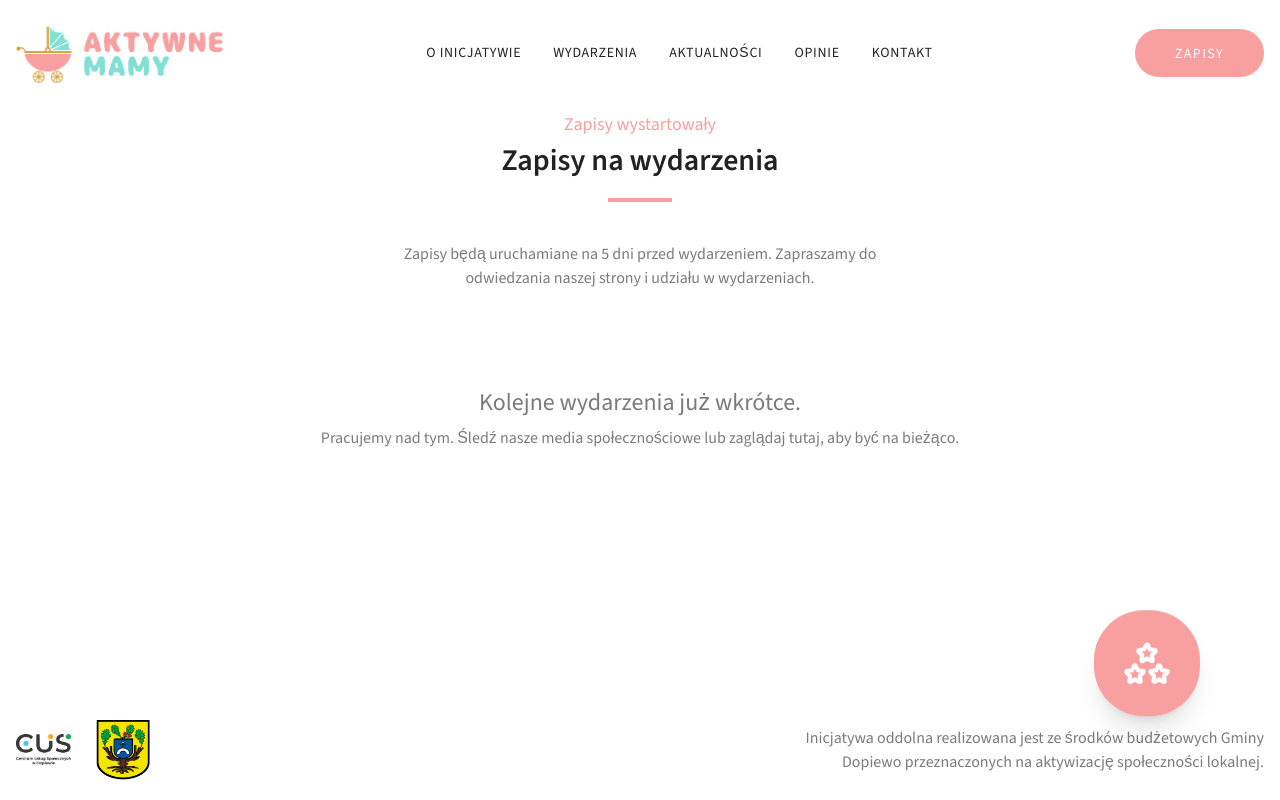
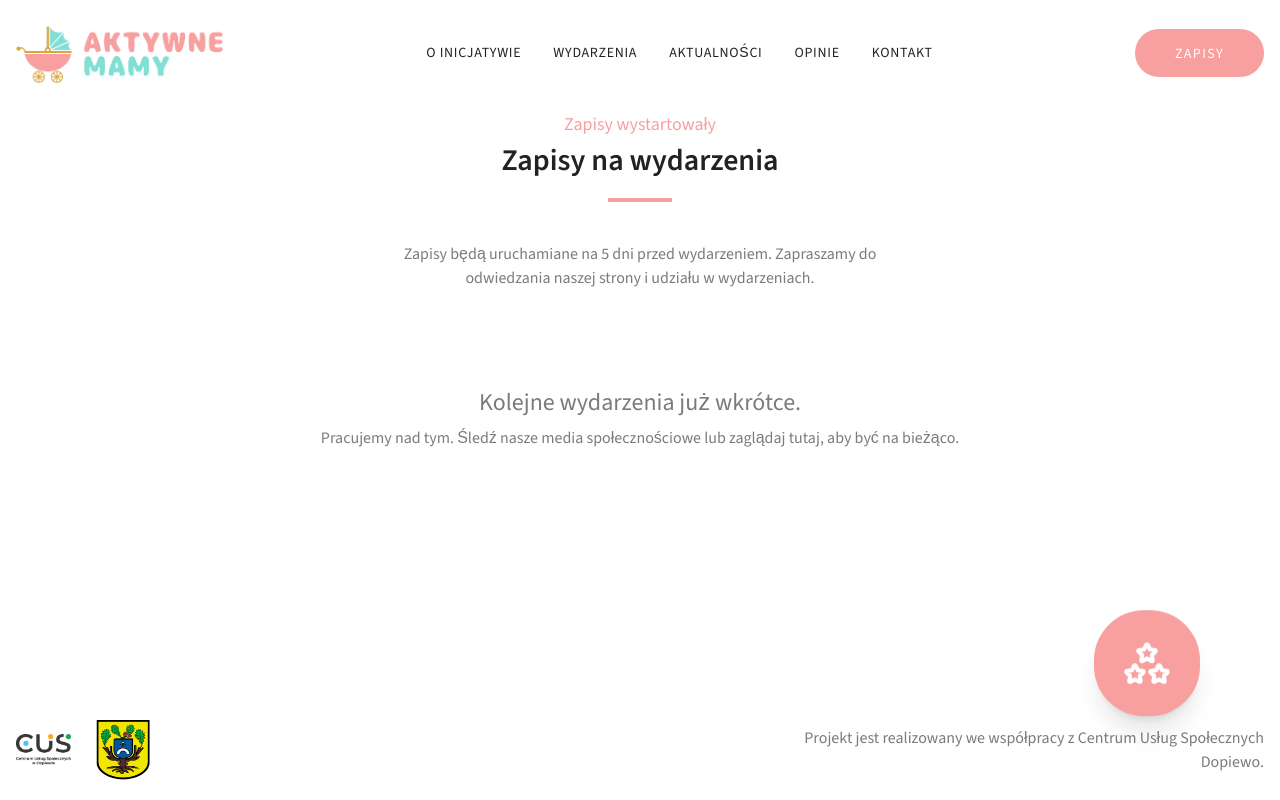
Before and after one commit to matwjablonski/aktywnemamy, a Next.js app: page /zapisy in a window 1280 px wide. Built offline with nearby package versions, Linux system fonts and the light colour scheme.

Commit message:
change footer note

```diff
--- a/app/components/Footer/index.tsx
+++ b/app/components/Footer/index.tsx
@@ -25,7 +25,7 @@ const Footer = () => {
             />
           </div>
           <div className="max-w-lg">
-            <p className="text-center md:text-right">Inicjatywa oddolna realizowana jest ze środków budżetowych Gminy Dopiewo przeznaczonych na aktywizację społeczności lokalnej.</p>
+            <p className="text-center md:text-right">Projekt jest realizowany we współpracy z Centrum Usług Społecznych Dopiewo.</p>
           </div>
         </div>
       </div>
```
